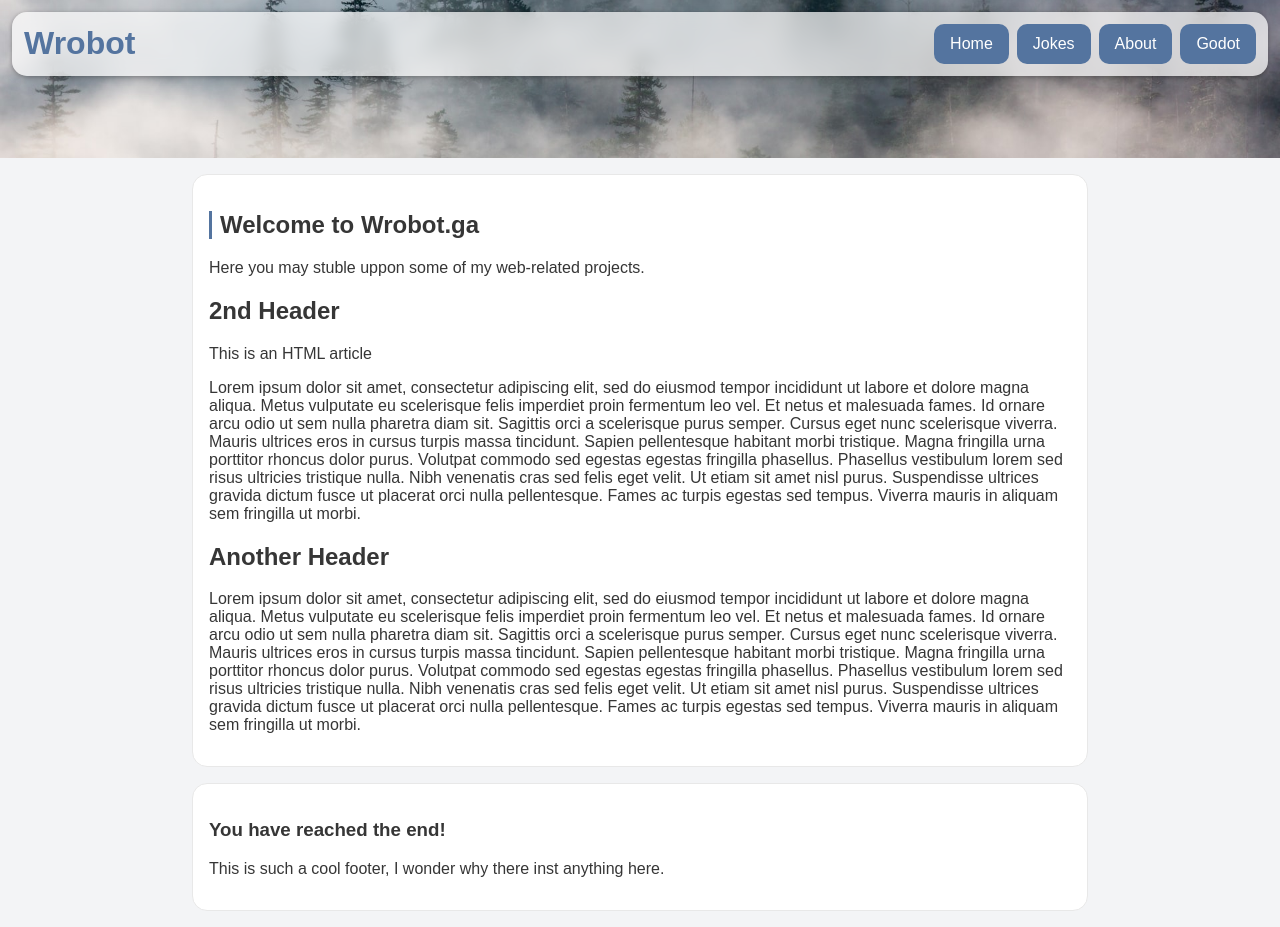
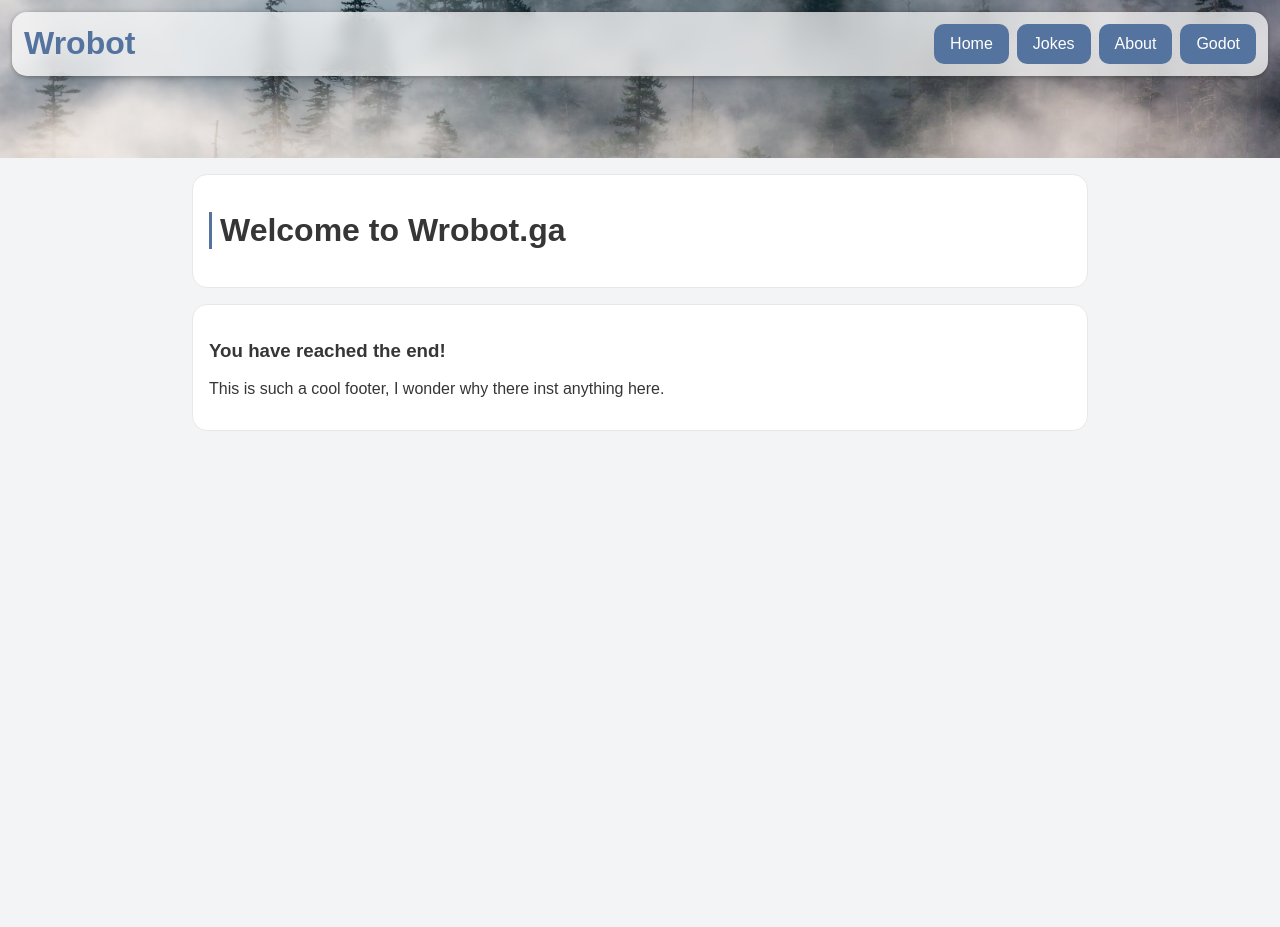
Before and after one commit to WrobotGames/WrobotWebsite, a Nuxt app: page / in a window 1280 px wide. After the commit the page ends 800 px from the top, so only its background shows below. Built offline with nearby package versions, Linux system fonts and the light colour scheme.

Commit message:
smal updates

```diff
--- a/pages/index.vue
+++ b/pages/index.vue
@@ -1,38 +1,22 @@
 <template>
-<article class='pagecontent'>
-  <h1 >Welcome to Wrobot.ga</h1>
-  <p>Here you may stuble uppon some of my web-related projects. </p>
-  <h2>2nd Header</h2>
-  <p>This is an HTML article</p>
-  <p>Lorem ipsum dolor sit amet, consectetur adipiscing elit, sed do eiusmod tempor incididunt ut labore et dolore magna aliqua. Metus vulputate eu scelerisque felis imperdiet proin fermentum leo vel. Et netus et malesuada fames. Id ornare arcu odio ut sem nulla pharetra diam sit. Sagittis orci a scelerisque purus semper. Cursus eget nunc scelerisque viverra. Mauris ultrices eros in cursus turpis massa tincidunt. Sapien pellentesque habitant morbi tristique. Magna fringilla urna porttitor rhoncus dolor purus. Volutpat commodo sed egestas egestas fringilla phasellus. Phasellus vestibulum lorem sed risus ultricies tristique nulla. Nibh venenatis cras sed felis eget velit. Ut etiam sit amet nisl purus. Suspendisse ultrices gravida dictum fusce ut placerat orci nulla pellentesque. Fames ac turpis egestas sed tempus. Viverra mauris in aliquam sem fringilla ut morbi.</p>
-  <h2>Another Header</h2>
-  <p>Lorem ipsum dolor sit amet, consectetur adipiscing elit, sed do eiusmod tempor incididunt ut labore et dolore magna aliqua. Metus vulputate eu scelerisque felis imperdiet proin fermentum leo vel. Et netus et malesuada fames. Id ornare arcu odio ut sem nulla pharetra diam sit. Sagittis orci a scelerisque purus semper. Cursus eget nunc scelerisque viverra. Mauris ultrices eros in cursus turpis massa tincidunt. Sapien pellentesque habitant morbi tristique. Magna fringilla urna porttitor rhoncus dolor purus. Volutpat commodo sed egestas egestas fringilla phasellus. Phasellus vestibulum lorem sed risus ultricies tristique nulla. Nibh venenatis cras sed felis eget velit. Ut etiam sit amet nisl purus. Suspendisse ultrices gravida dictum fusce ut placerat orci nulla pellentesque. Fames ac turpis egestas sed tempus. Viverra mauris in aliquam sem fringilla ut morbi.</p>
-</article>
+<main class='pagecontent'>
+    <h1 >Welcome to Wrobot.ga</h1>
+</main>
 </template>
 
 <script>
 export default {
  head(){
     return {
-        title: 'Wrobot Home - Wrobot',
+        title: 'Welcome to Wrobot.ga - Wrobot',
         meta: [
             {
                 hid: 'description',
                 name: 'description',
-                content: 'Welcome to wrobot.ga, there really isnt anything here.'
+                content: 'Welcome to my wonderful website, I hope there is anything usefull here.'
             }
         ]
     }
  }
-
 }
 </script>
-
-<style>
-.pagetitlewr{
-  font-style: italic;
-  font-weight: 700;
-  color:white;
-  text-shadow: 0 0 10px black;
-}
-</style>
--- a/pages/jokes/index.vue
+++ b/pages/jokes/index.vue
@@ -1,12 +1,12 @@
 <template>
-  <div>
+  <main>
     <div class="pagecontent">
         <h1>The Bad Dad Joke List</h1>
         <p >This is me testing website API's, it seems to work well.</p>
     </div>
 
     <joke v-for="joke in jokes" :key="joke.id" :id="joke.id" :joke="joke.joke"/>
-  </div>
+  </main>
 </template>
 
 <script>
```
